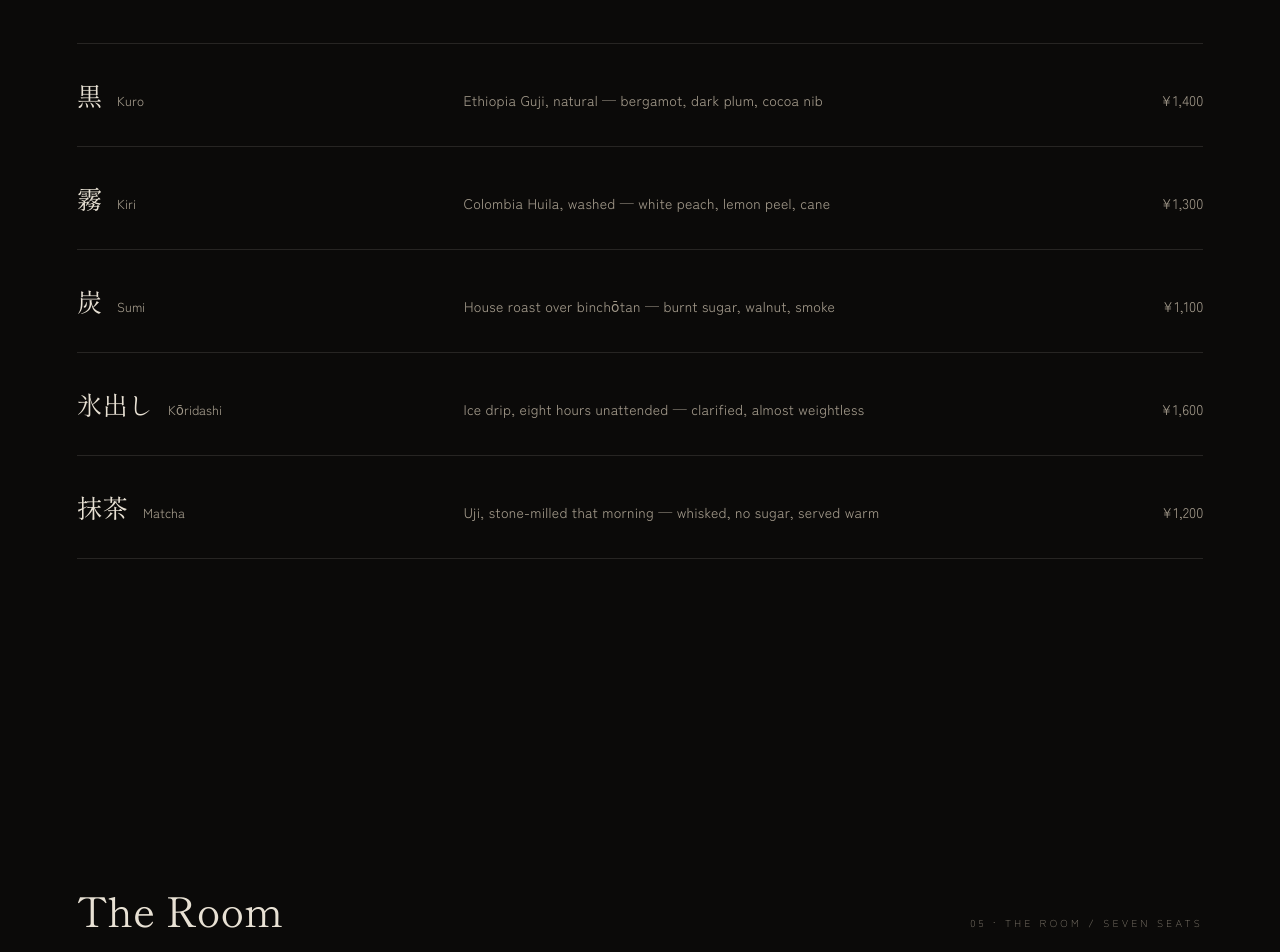
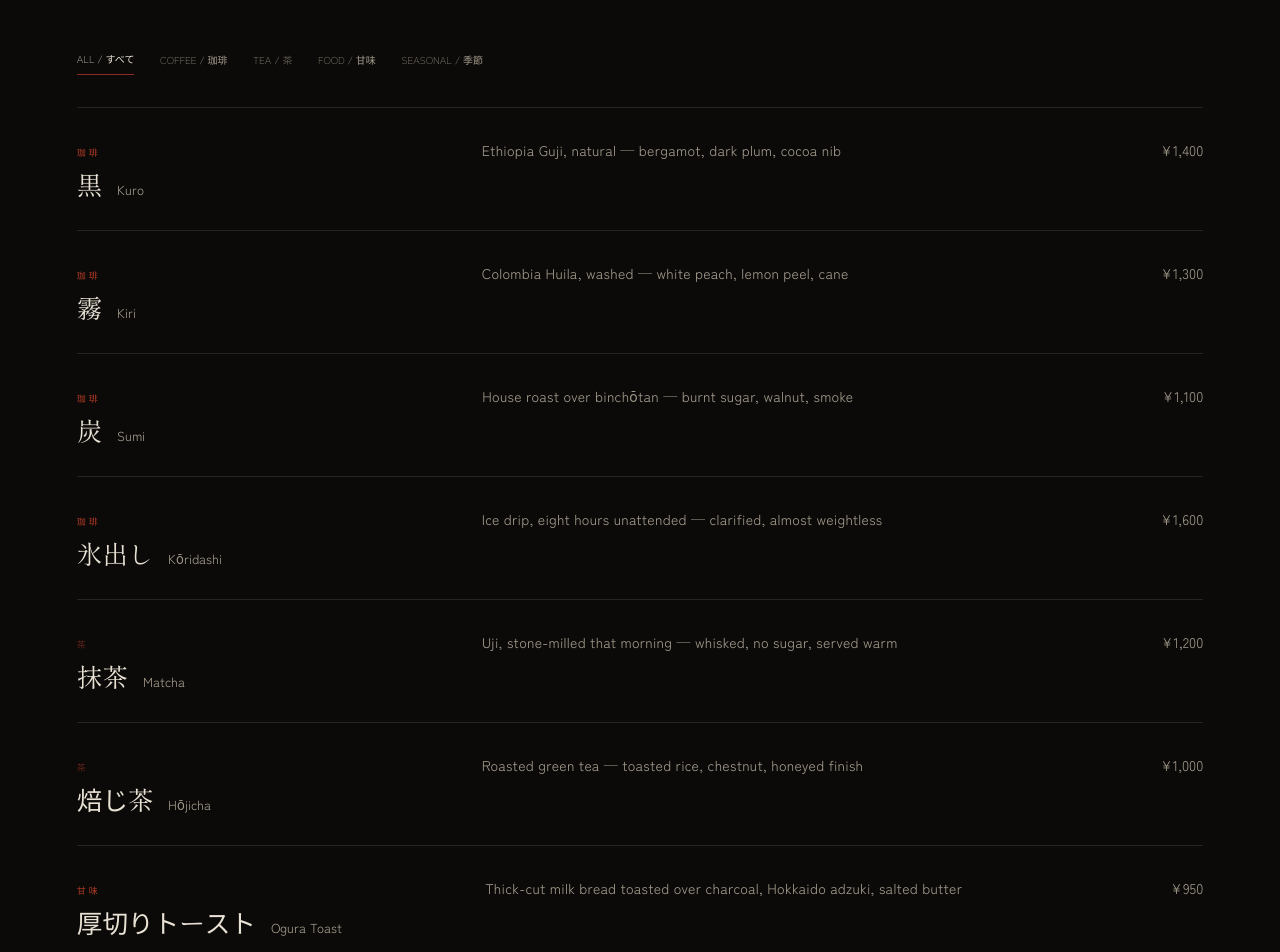
Before and after one commit to cyberalwaysop98-source/new1, a React (Vite) app: page / in a window 1280 px wide. Shown: the part 7040-7992 px from the top of the page. Built offline with nearby package versions, Linux system fonts and the light colour scheme.

Commit message:
Phase 10: Redesign Menu Experience into physical kissaten categorized menu sheets (COFFEE, TEA, FOOD, SEASONAL) with origin detail reveals

```diff
--- a/src/sections/Selection.jsx
+++ b/src/sections/Selection.jsx
@@ -1,61 +1,182 @@
+import { useState } from 'react';
 import Chars from '../components/Chars';
 import './selection.css';
 
-const ROWS = [
+const CATEGORIES = [
+  { id: 'all', label: 'ALL / すべて' },
+  { id: 'coffee', label: 'COFFEE / 珈琲' },
+  { id: 'tea', label: 'TEA / 茶' },
+  { id: 'food', label: 'FOOD / 甘味' },
+  { id: 'seasonal', label: 'SEASONAL / 季節' },
+];
+
+const MENU_ITEMS = [
   {
+    id: 'kuro',
+    category: 'coffee',
+    categoryLabel: '珈琲',
     name: '黒',
     romaji: 'Kuro',
     notes: 'Ethiopia Guji, natural — bergamot, dark plum, cocoa nib',
+    origin: 'Guji Zone, 2100m · Natural Process',
     price: '¥1,400',
   },
   {
+    id: 'kiri',
+    category: 'coffee',
+    categoryLabel: '珈琲',
     name: '霧',
     romaji: 'Kiri',
     notes: 'Colombia Huila, washed — white peach, lemon peel, cane',
+    origin: 'Huila, 1850m · Fully Washed',
     price: '¥1,300',
   },
   {
+    id: 'sumi',
+    category: 'coffee',
+    categoryLabel: '珈琲',
     name: '炭',
     romaji: 'Sumi',
     notes: 'House roast over binchōtan — burnt sugar, walnut, smoke',
+    origin: 'Binchōtan Charcoal Slow Roast',
     price: '¥1,100',
   },
   {
+    id: 'koridashi',
+    category: 'coffee',
+    categoryLabel: '珈琲',
     name: '氷出し',
     romaji: 'Kōridashi',
     notes: 'Ice drip, eight hours unattended — clarified, almost weightless',
+    origin: 'Slow Ice Drip · 8 Hours Extraction',
     price: '¥1,600',
   },
   {
+    id: 'matcha',
+    category: 'tea',
+    categoryLabel: '茶',
     name: '抹茶',
     romaji: 'Matcha',
     notes: 'Uji, stone-milled that morning — whisked, no sugar, served warm',
+    origin: 'Uji, Kyoto · First Harvest Ceremonial',
     price: '¥1,200',
+  },
+  {
+    id: 'hojicha',
+    category: 'tea',
+    categoryLabel: '茶',
+    name: '焙じ茶',
+    romaji: 'Hōjicha',
+    notes: 'Roasted green tea — toasted rice, chestnut, honeyed finish',
+    origin: 'Shizuoka · Charcoal Roasted Leaf',
+    price: '¥1,000',
+  },
+  {
+    id: 'toast',
+    category: 'food',
+    categoryLabel: '甘味',
+    name: '厚切りトースト',
+    romaji: 'Ogura Toast',
+    notes: 'Thick-cut milk bread toasted over charcoal, Hokkaido adzuki, salted butter',
+    origin: 'Artisan Shokupan · House Adzuki',
+    price: '¥950',
+  },
+  {
+    id: 'yokan',
+    category: 'food',
+    categoryLabel: '甘味',
+    name: '羊羹',
+    romaji: 'Yōkan',
+    notes: 'Dark red bean jelly with binchōtan salt, served with cedar toothpick',
+    origin: 'Hand-pressed Red Bean · Sea Salt',
+    price: '¥800',
+  },
+  {
+    id: 'single-lot',
+    category: 'seasonal',
+    categoryLabel: '季節',
+    name: '極',
+    romaji: 'Kiwami',
+    notes: 'Gesha Village 1931, Ethiopia — wild jasmine, nectarine, sparkling acidity',
+    origin: 'Bench Maji · Anaerobic Natural · Limited 7 Lots',
+    price: '¥2,200',
   },
 ];
 
 export default function Selection() {
+  const [activeCategory, setActiveCategory] = useState('all');
+  const [expandedId, setExpandedId] = useState(null);
+
+  const filteredItems = MENU_ITEMS.filter(
+    (item) => activeCategory === 'all' || item.category === activeCategory
+  );
+
+  function toggleItem(id) {
+    setExpandedId((prev) => (prev === id ? null : id));
+  }
+
   return (
     <section id="selection" className="section selection">
       <div className="section-head">
-        <h2 className="h-section heading-wipe" data-wipe><span className="heading-wipe__text">The Selection</span></h2>
-        <span className="eyebrow">04 · THE COFFEE / FIVE SELECTIONS</span>
+        <h2 className="h-section heading-wipe" data-wipe>
+          <span className="heading-wipe__text">The Selection</span>
+        </h2>
+        <span className="eyebrow">04 · THE COFFEE & MENU</span>
+      </div>
+
+      {/* Category Tabs */}
+      <div className="selection__tabs eyebrow" role="tablist" aria-label="Menu Categories">
+        {CATEGORIES.map((cat) => (
+          <button
+            key={cat.id}
+            type="button"
+            role="tab"
+            aria-selected={activeCategory === cat.id}
+            className={`selection__tab ${activeCategory === cat.id ? 'selection__tab--active' : ''}`}
+            onClick={() => setActiveCategory(cat.id)}
+          >
+            {cat.label}
+          </button>
+        ))}
       </div>
 
       <hr className="hairline" />
-      {ROWS.map((row) => (
-        <div key={row.name} className="selection__group">
-          <button type="button" className="selection__row">
-            <span className="menu-name selection__name">
-              {row.name}{' '}
-              <Chars text={row.romaji} tag="em" className="selection__romaji" />
-            </span>
-            <span className="body-text selection__notes">{row.notes}</span>
-            <span className="price selection__price">{row.price}</span>
-          </button>
-          <hr className="hairline" />
-        </div>
-      ))}
+
+      <div className="selection__list">
+        {filteredItems.map((item) => {
+          const isExpanded = expandedId === item.id;
+          return (
+            <div key={item.id} className="selection__group">
+              <button
+                type="button"
+                className={`selection__row ${isExpanded ? 'selection__row--expanded' : ''}`}
+                onClick={() => toggleItem(item.id)}
+                aria-expanded={isExpanded}
+              >
+                <div className="selection__col-name">
+                  <span className="eyebrow selection__cat-tag">{item.categoryLabel}</span>
+                  <span className="menu-name selection__name">
+                    {item.name}{' '}
+                    <Chars text={item.romaji} tag="em" className="selection__romaji" />
+                  </span>
+                </div>
+
+                <div className="selection__col-body">
+                  <span className="body-text selection__notes">{item.notes}</span>
+                  {isExpanded && (
+                    <span className="eyebrow selection__origin-detail">
+                      {item.origin}
+                    </span>
+                  )}
+                </div>
+
+                <span className="price selection__price">{item.price}</span>
+              </button>
+              <hr className="hairline" />
+            </div>
+          );
+        })}
+      </div>
     </section>
   );
 }
--- a/src/sections/selection.css
+++ b/src/sections/selection.css
@@ -1,3 +1,37 @@
+.selection__tabs{
+  display: flex;
+  flex-wrap: wrap;
+  gap: clamp(12px, 2vw, 28px);
+  margin-bottom: 4vh;
+}
+
+.selection__tab{
+  background: transparent;
+  border: none;
+  color: var(--washi-dim);
+  cursor: pointer;
+  padding: 8px 0;
+  position: relative;
+  transition: color var(--dur-hover) var(--ease);
+}
+
+.selection__tab:hover,
+.selection__tab:focus-visible{
+  color: var(--washi);
+  outline: 1px solid var(--shu-lit);
+  outline-offset: 4px;
+}
+
+.selection__tab--active{
+  color: var(--washi);
+  border-bottom: 1px solid var(--shu);
+}
+
+.selection__list{
+  display: flex;
+  flex-direction: column;
+}
+
 .selection__group{
   display: flex;
   flex-direction: column;
@@ -5,18 +39,43 @@
 
 .selection__row{
   display: grid;
-  grid-template-columns: 1fr 2fr auto;
+  grid-template-columns: 1.2fr 2.2fr auto;
   align-items: baseline;
   gap: var(--gut);
   width: 100%;
-  padding: 4vh 0;
-  /* The 22px shift is driven by GSAP (animations.js), not from here: GSAP owns
-     an inline transform on this element from the reveal, and inline beats the
-     stylesheet, so a :hover transform rule here silently does nothing. */
+  padding: 3.5vh 0;
+  background: transparent;
+  border: none;
+  text-align: left;
+  cursor: pointer;
+}
+
+.selection__col-name{
+  display: flex;
+  flex-direction: column;
+  gap: 6px;
+}
+
+.selection__cat-tag{
+  color: var(--shu-lit);
+  font-size: 9px;
+}
+
+.selection__col-body{
+  display: flex;
+  flex-direction: column;
+  gap: 8px;
+}
+
+.selection__origin-detail{
+  color: var(--washi);
+  margin-top: 4px;
+  display: block;
 }
 
 .selection__row:hover .selection__price,
-.selection__row:focus-visible .selection__price{
+.selection__row:focus-visible .selection__price,
+.selection__row--expanded .selection__price{
   color: var(--shu-lit);
   transition: color var(--dur-hover) var(--ease);
 }
@@ -28,14 +87,10 @@
 @media (max-width: 700px){
   .selection__row{
     grid-template-columns: 1fr;
-    gap: 8px;
+    gap: 12px;
   }
 }
 
-/* ---- Hover cascade on the romaji (§7: micro-interactions stay in CSS) -----
-   The Japanese name does not move; only the romaji rebuilds, character by
-   character, 25ms apart. Pure CSS — the stagger is a transition-delay driven by
-   the --i index Chars sets, so no JS runs on hover. */
 .selection__romaji{
   font-style: normal;
   font-family: var(--body);
```
